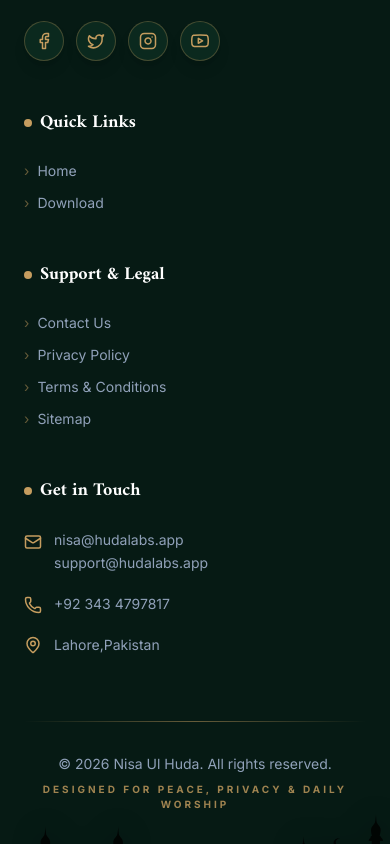
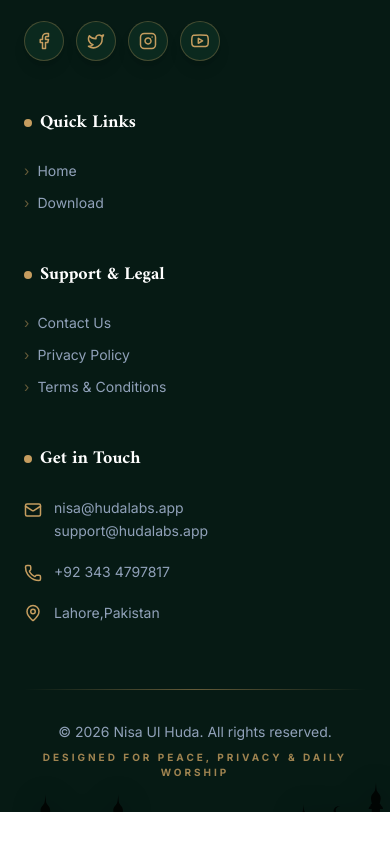
Before and after one commit to Zhuzaif/NisaUlhuda_website, a React (Vite) app: page / in a window 390 px wide. Shown: the part 9080-9924 px from the top of the page. After the commit the page ends 9892 px from the top, so only its background shows below. Built offline with nearby package versions, Linux system fonts and the light colour scheme.

Commit message:
feat: implement responsive website footer component with navigation, support links, and contact details

```diff
--- a/src/components/Footer.tsx
+++ b/src/components/Footer.tsx
@@ -65,7 +65,6 @@ const Footer: React.FC = () => {
               <li><Link to="/contact" className="text-slate-400 hover:text-[#c59d5f] transition-colors text-sm flex items-center gap-2"><span className="text-[#c59d5f]/50">›</span> Contact Us</Link></li>
               <li><Link to="/privacy-policy" className="text-slate-400 hover:text-[#c59d5f] transition-colors text-sm flex items-center gap-2"><span className="text-[#c59d5f]/50">›</span> Privacy Policy</Link></li>
               <li><Link to="/terms" className="text-slate-400 hover:text-[#c59d5f] transition-colors text-sm flex items-center gap-2"><span className="text-[#c59d5f]/50">›</span> Terms & Conditions</Link></li>
-              <li><Link to="/sitemap" className="text-slate-400 hover:text-[#c59d5f] transition-colors text-sm flex items-center gap-2"><span className="text-[#c59d5f]/50">›</span> Sitemap</Link></li>
             </ul>
           </div>
 
```
